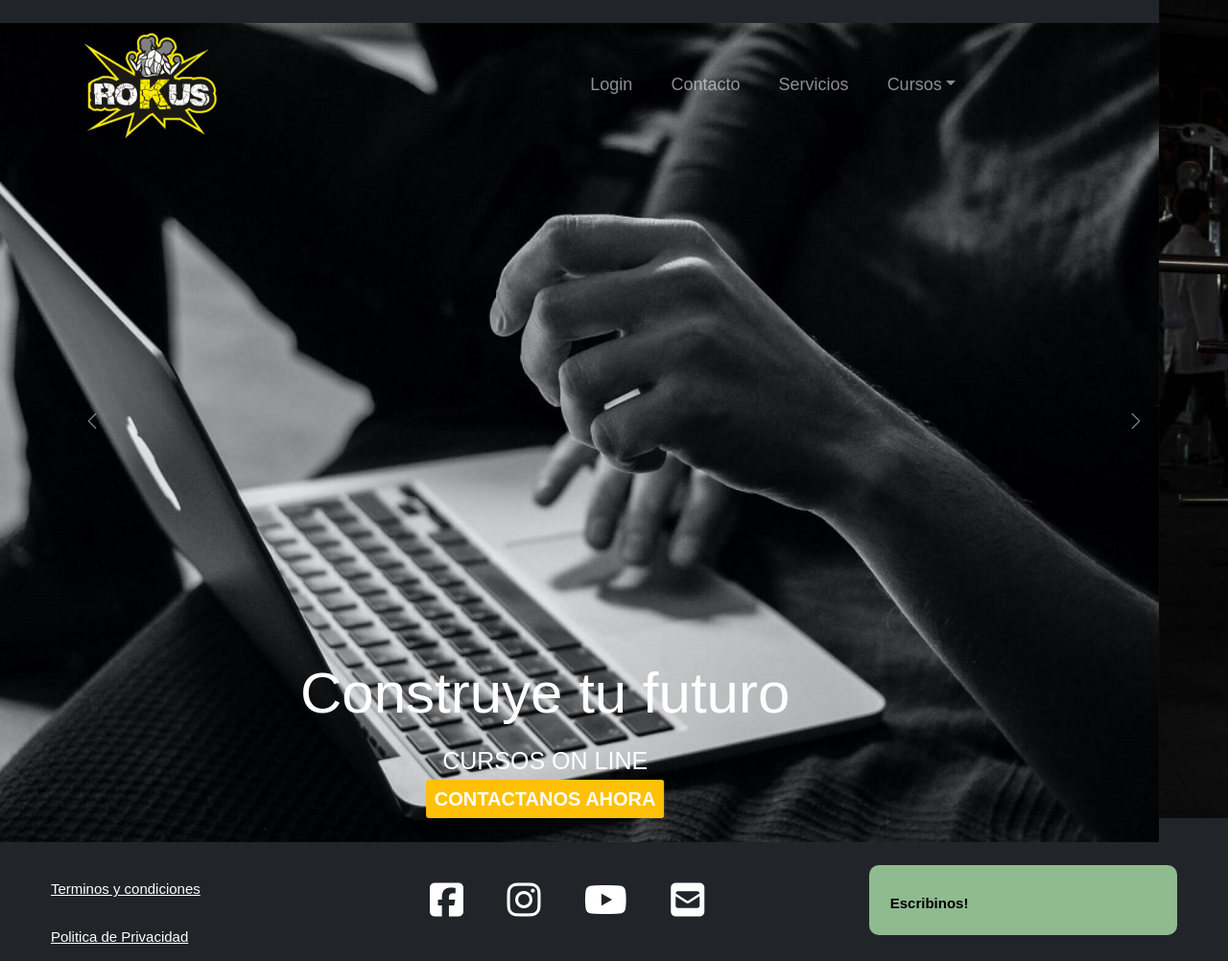
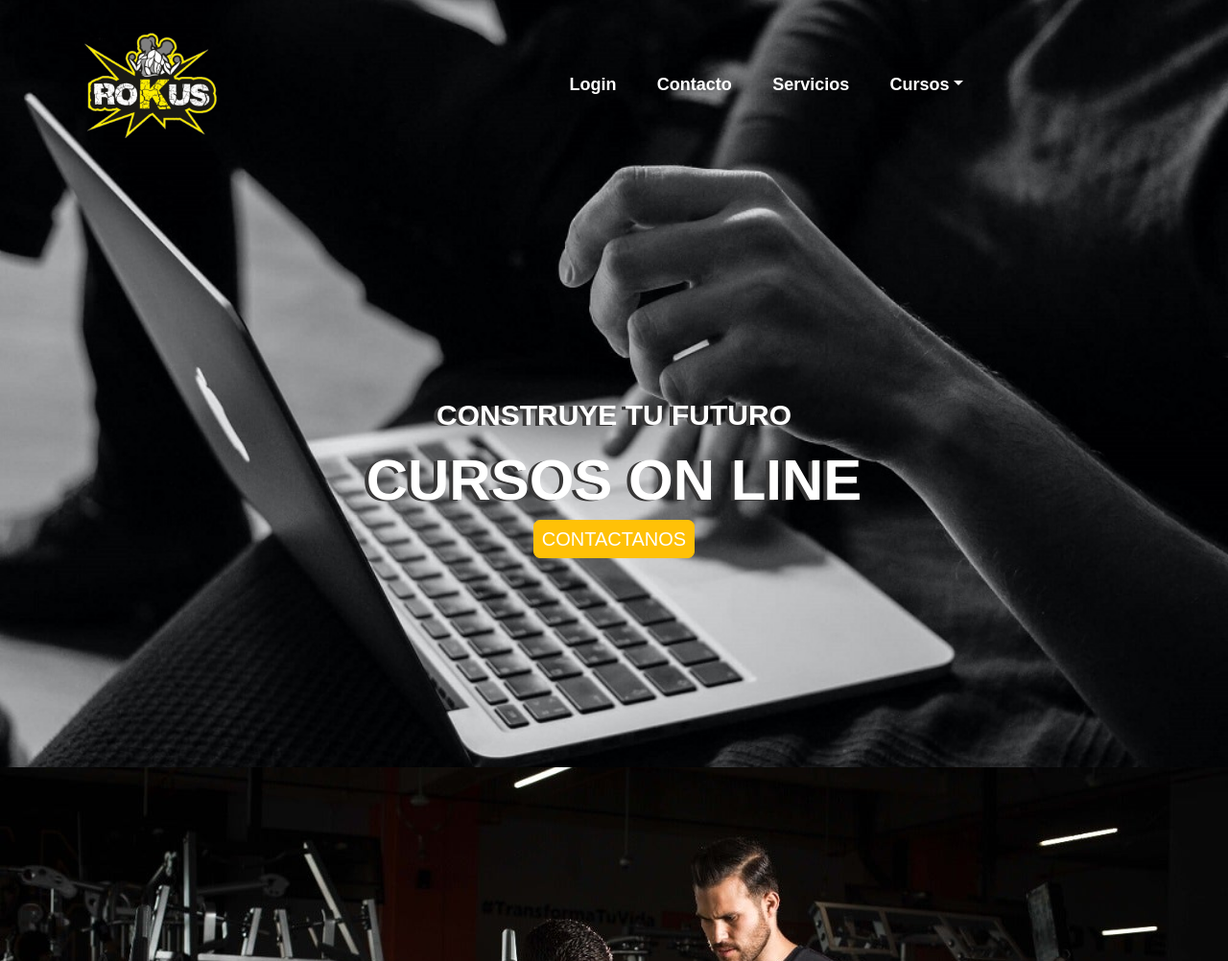
Before and after one commit to CeciliaSeita/instituto_rokus, a website: page index.html in a window 1280 px wide. Shown: the top 1002 px of the page at 96% size. Drawn offline with nearby package versions, Linux system fonts and the light colour scheme; a web font is replaced by a local one.

Commit message:
modifique index

```diff
--- a/css/style.css
+++ b/css/style.css
@@ -6,7 +6,7 @@ html {
 
 body {
   font-size: 16px;
-  background-color: #212529;
+  background-color: black;
   font-family: 'Poppins', sans-serif;
   width: 100vw;
   height: 100%;
@@ -37,7 +37,11 @@ header {
 
 .navbar-collapse {
   margin-right: 30%; }
-
+.navbar-dark .navbar-nav .nav-link {
+  font-weight: 700;
+  font-size: 18px;
+  color: white;
+}
 
 .container {
   margin-left: 5%;
@@ -45,10 +49,6 @@ header {
 
 .navbar-nav {
   width: 100%; }
-
-.dropdown-menu {
-  background-color: #e1e1e1; }
-
 .dropdown-item {
   font-size: 1.5rem;
   font-weight: bolder; }
@@ -70,52 +70,82 @@ header {
   ------------------------------------------------------------------*/
 main {
   z-index: -1;
-  grid-area: main; }
+  grid-area: main;
+  display: grid;
+  grid-template-rows: repeat(3, 1fr);
+  grid-template-columns: 100%;
+  width: 100%;
+  margin: 0 auto;
+  grid-template-areas: "portada"
+ "carreras"
+ "sesiones";
+}
+.portada{
+  grid-area: portada;
+  width: 100%;
+  height: 100%;
+}
 
-.carousel-caption h4 {
-  font-size: 2rem;
-  margin-bottom: 3%;
-  font-weight: bolder; }
+.carreras{
+  grid-area: carreras;
+  width: 100%;
+  height: 100%;
+}
+.sessiones{
+  grid-area: sesiones;
+  width: 100%;
+  height: 100%;}
 
-.carousel-caption h2 {
-  font-size: 1.5rem;
-  margin-bottom: 3%;
-  font-weight: bolder; }
+.imagenPortada{
+    position: absolute;
+    width: 100%;
+    height: 100%;
+    object-fit: cover;
+}
+.cursos {
+  width: 100vw;
+  height: 100vh;
+  display: flex;
+  align-items: center;
+  justify-content: center;
+  color: white;
+  text-align: center;
+}
 
-.carousel-caption button {
-  font-size: 1.8rem;
-  font-weight: bolder; }
-
-.carousel-caption button a {
-  font-size: 1rem;
-  text-decoration: none;
-  color: white; }
-
-.carousel-caption p {
-  font-size: 6rem; }
-
-.error{
-  height: 40vh;
-  display: flex;
-}
 .main-content {
+  color: white;
+  z-index: +1;
   padding-top: 30%;
   margin: auto;
-  color: black;
   text-align: center;
-  background-color: grey;
-  height: 100vh;
+  align-items: center;
+  width: 70vw;
+  justify-content: center;
+  font-size: 1rem;
 }
 .main-content h1{
   font-size: 3rem;
   font-weight: bolder;
+  text-shadow: -3px 1px rgb(55, 54, 54) ;
+
 }
 .main-content a{
-  color: #cecec3;
+  color: white;
   text-decoration: none;
   font-size: 1.5rem;
 }
+.main-content p{
+  font-size: 1.8rem;
+  font-weight: bolder;
 
+}
+.main-content button{
+  border-radius: 7px;
+}
+.main-content button:hover{
+  transform: scale(1.3);
+  transition-duration: 2s;
+}
 
 /*----------------------------------------------------------
   LOGIN
@@ -344,7 +374,7 @@ main {
   grid-area: footer;
   width: 100%;
   color: white;
-  font-size: 1rem;
+  font-size: 2rem;
   display: grid;
   align-items: center;
   grid-template-columns: repeat(3, 1fr);
@@ -368,7 +398,7 @@ main {
   flex-direction: column;
   align-items: center;
   display: flex;
-  color: white; }
+}
 
 .containerFooter .containerFooter--blanco {
   color: white;
@@ -376,42 +406,34 @@ main {
   padding: 2%; }
 
 .containerFooter .containerFooter__whatsapp {
+  background-color:#25D663;
   grid-area: whatsapp;
-  background-color: #90bb90;
   height: max-content;
+  width: min-content;
   font-weight: bolder;
   font-size: 1rem;
-  padding: 5%;
-  border-radius: 10px; }
+  padding: 3%;
+  border-radius: 50px;
+  margin-left: 25%;
+}
 
 .containerFooter .containerFooter__whatsapp a {
   text-decoration: none;
-  color: black; }
+  color: black;}
 
 .containerFooter .containerFooter__whatsapp:hover {
   transform: scale(1.5);
   transition-duration: 2s; }
+.error{
+    height: 40vh;
+    display: flex;
+  }
 
 /* --------------------------------------------------------------
   MEDIA QUERY MIN 576
   -------------------------------------------------------------*/
 @media only screen and (min-width: 576px) {
-  .carousel-caption h4 {
-    font-size: 2rem;
-    margin-bottom: 3%;
-    color: black;
-    font-weight: bolder; }
-  .carousel-caption h5 {
-    font-size: 2rem;
-    margin-bottom: 3%; }
-  .carousel-caption button {
-    font-size: 2rem; }
-  .carousel-caption button a {
-    font-size: 2rem;
-    text-decoration: none;
-    color: white; }
-  .carousel-caption p {
-    font-size: 6rem; }
+
 
   /* ------------------------------------------
   MAIN
@@ -420,14 +442,20 @@ main {
   .main-content {
     padding-top: 2%;
     margin: auto;
-    color: black;
+    /* color: black; */
   }
   .main-content h1{
     font-size: 6rem;
+    text-shadow: -4px 1px rgb(55, 54, 54) ;
   }
   .main-content a{
     font-size: 2rem;
   }
+  .main-content p{
+    font-size: 3rem;
+    text-shadow: -4px 1px rgb(55, 54, 54);
+  }
+
 
   .error{
     height: 80vh;
@@ -523,9 +551,11 @@ main {
   .containerFooter .containerFooter--blanco {
     font-size: 3rem; }
   .containerFooter .containerFooter__whatsapp {
-    font-size: 1.5rem;
     margin-top: 10%;
-    margin: auto; } }
+    margin: auto; }
+    .material-icons-outlined{
+      font-size: 35px;
+    } }
 
 /* -----------------------------------------
   MEDIA QUERY MIN 1024
@@ -573,4 +603,4 @@ main {
   ---------------------------------------------------------*/
   .containerFooter .containerFooter--blanco {
     padding: 5%;
-    font-size: 4rem; } }
+    font-size: 3rem; } }
--- a/index.html
+++ b/index.html
@@ -62,53 +62,50 @@
         </header>
 
         <Main>
-            <div id="carouselExampleCaptions" class="carousel slide" data-bs-ride="carousel">
-                <div class="carousel-inner">
-                    <div class="carousel-item active">
-                        <img src="" alt="">
-                        <img class="d-block w-100" class="videoPortada" alt="Estudiar en Rokus" src="./resources/estudiar (1).jpg">
-
-                        <div class="carousel-caption  d-md-block">
-                            <p>Construye tu futuro</p>
+            <section class= "portada">
+                <div>
+                    <img class="imagenPortada" alt="Estudiar en Rokus" src="./resources/estudiar (1).jpg">
+                </div>
+                <div class="cursos">
+                    <div class="main-content">
+                        <p>CONSTRUYE TU FUTURO</p>
                         <h1>CURSOS ON LINE</h1>
                         <button type="button" class="btn btn-warning">
-                                <a href="./vistas/contacto.html">CONTACTANOS AHORA</a>
+                            <a href="./vistas/contacto.html">CONTACTANOS</a>
                         </button>
                     </div>
                 </div>
+            </section>
 
-                    <div class="carousel-item">
-                        <img src="./resources/cursos-grande.jpeg" class="d-block w-100" alt="Cursos Rokus">
-                        <div class="carousel-caption  d-md-block">
+            <section class="carreras">
+                <div>
+                    <img class="imagenPortada" src="./resources/cursos-grande.jpeg" alt="cursos">
+                </div>
+
+                <div class="cursos">
+                    <div class="main-content">
                         <h2>QUE PODES ESTUDIAR EN ROKUS?</h2>
                         <button type="button" class="btn btn-warning">
                             <a href="./vistas/cursos.html">CURSOS</a>
                         </button>
                     </div>
                 </div>
+            </section>
 
-                    <div class="carousel-item">
-                        <img src="./resources/servicio (1).jpg" class="d-block w-100" alt="Servicios Rokus">
-                        <div class="carousel-caption  d-md-block">
+            <section class="sesiones">
+                <div>
+                    <img class="imagenPortada" src="./resources/servicio (1).jpg" alt="cursos">
+                </div>
+                <div class="cursos">
+                    <div class="main-content">
                         <h2>QUE SERVICIOS BRINDA ROKUS?</h2>
                         <button type="button" class="btn btn-warning">
                             <a href="./vistas/servicios.html"> SERVICIOS</a>
                         </button>
                     </div>
                 </div>
-                </div>
+            </section>
 
-                <button class="carousel-control-prev" type="button" data-bs-target="#carouselExampleCaptions"
-                    data-bs-slide="prev">
-                    <span class="carousel-control-prev-icon" aria-hidden="true"></span>
-                    <span class="visually-hidden">Previous</span>
-                </button>
-                <button class="carousel-control-next" type="button" data-bs-target="#carouselExampleCaptions"
-                    data-bs-slide="next">
-                    <span class="carousel-control-next-icon" aria-hidden="true"></span>
-                    <span class="visually-hidden">Next</span>
-                </button>
-            </div>
         </Main>
 
         <footer class="containerFooter">
@@ -118,19 +115,22 @@
                 <a class="containerFooter__links" href="./vistas/404.html">Politica de Privacidad</a>
             </div>
 
+
             <div class="containerFooter__redes">
-                <a href="https://www.facebook.com/rokus.gimnasio"target="_blank"><i
+                <a href="https://www.facebook.com/rokus.gimnasio" target="_blank"><i
                         class="fab fa-facebook-square containerFooter--blanco"></i></a>
-                <a href="https://www.instagram.com/rokus_gimnasio"target="_blank"><i
+                <a href="https://www.instagram.com/rokus_gimnasio" target="_blank"><i
                         class="fab fa-instagram containerFooter--blanco"></i></a>
 
-                <a href="https://www.youtube.com/channel/UCeM0jYSHeWC67E4jtlGrzQQ" target="_blank"><i class="fab fa-youtube containerFooter--blanco"></i></a>
-                <a href="mailto:cseita@hotmail.com"target="_blank"><i class="fas fa-envelope-square containerFooter--blanco"></i></a>
+                <a href="https://www.youtube.com/channel/UCeM0jYSHeWC67E4jtlGrzQQ" target="_blank"><i
+                        class="fab fa-youtube containerFooter--blanco"></i></a>
+                <a href="mailto:cseita@hotmail.com" target="_blank"><i
+                        class="fas fa-envelope-square containerFooter--blanco"></i></a>
 
             </div>
 
             <div class="containerFooter__whatsapp">
-                <a href="https://wa.me/<5493425466513>"target="_blank">Escribinos!
+                <a href="https://wa.me/<5493425466513>" target="_blank">
                     <span class="material-icons-outlined">
                         whatsapp
                     </span>
```
Lines whose indentation alone changed are shown as unchanged.
